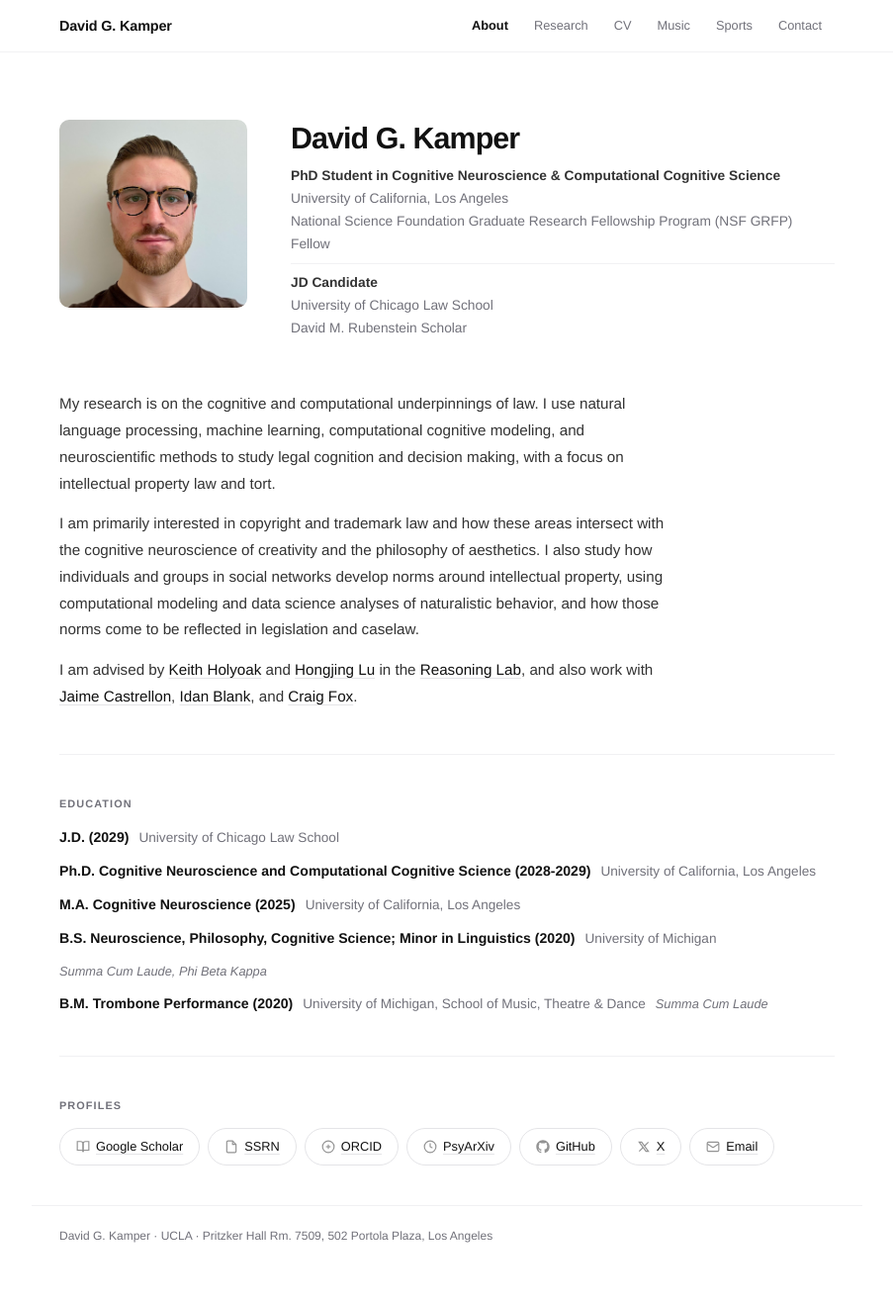
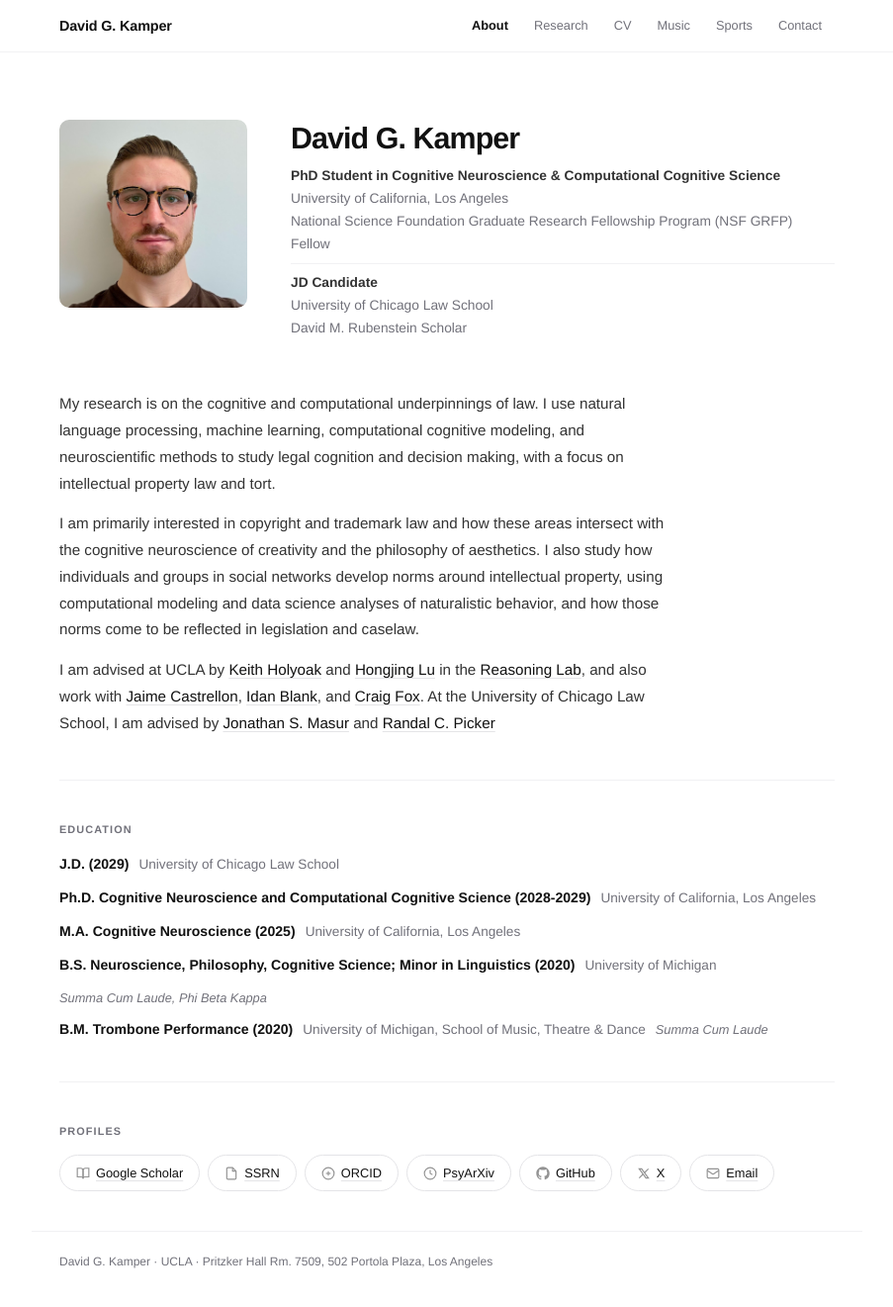
Before and after one commit to dgkamper/dgkamper.github.io, a Jekyll site: the page built from index.html, in a window 1280 px wide and 1322 px high. Shown: the whole window at 99% size, without its empty margins (188-1091 px from the left). Built offline with Jekyll 4.4.1, drawn with Linux system fonts in a browser that asks for light colours.

Commit message:
Revise advisor details in index.html
Updated advisor information to include University of Chicago Law School.

```diff
--- a/index.html
+++ b/index.html
@@ -29,7 +29,7 @@ nav: about
 
   <p>I am primarily interested in copyright and trademark law and how these areas intersect with the cognitive neuroscience of creativity and the philosophy of aesthetics. I also study how individuals and groups in social networks develop norms around intellectual property, using computational modeling and data science analyses of naturalistic behavior, and how those norms come to be reflected in legislation and caselaw.</p>
 
-  <p>I am advised by <a href="https://www.psych.ucla.edu/faculty-page/kholyoak/">Keith Holyoak</a> and <a href="https://www.psych.ucla.edu/faculty-page/hongjing/">Hongjing Lu</a> in the <a href="https://reasoninglab.psych.ucla.edu/">Reasoning Lab</a>, and also work with <a href="https://www.castrellonlab.psych.ucla.edu/">Jaime Castrellon</a>, <a href="https://www.psych.ucla.edu/faculty-page/iblank/">Idan Blank</a>, and <a href="https://www.craigrfox.com/">Craig Fox</a>.</p>
+  <p>I am advised at UCLA by <a href="https://www.psych.ucla.edu/faculty-page/kholyoak/">Keith Holyoak</a> and <a href="https://www.psych.ucla.edu/faculty-page/hongjing/">Hongjing Lu</a> in the <a href="https://reasoninglab.psych.ucla.edu/">Reasoning Lab</a>, and also work with <a href="https://www.castrellonlab.psych.ucla.edu/">Jaime Castrellon</a>, <a href="https://www.psych.ucla.edu/faculty-page/iblank/">Idan Blank</a>, and <a href="https://www.craigrfox.com/">Craig Fox</a>. At the University of Chicago Law School, I am advised by <a href="https://www.law.uchicago.edu/faculty/masur">Jonathan S. Masur</a> and <a href="https://www.law.uchicago.edu/faculty/picker">Randal C. Picker</a> </p>
 </section>
 
 <section class="section" style="animation: enter 0.45s ease 0.12s both;">
```
